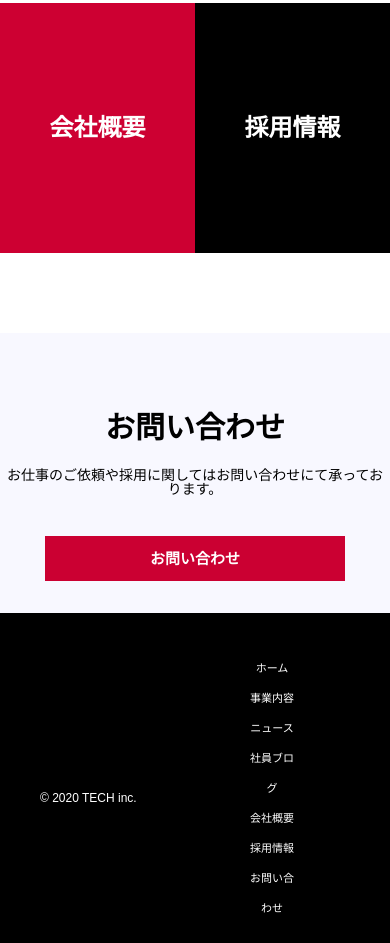
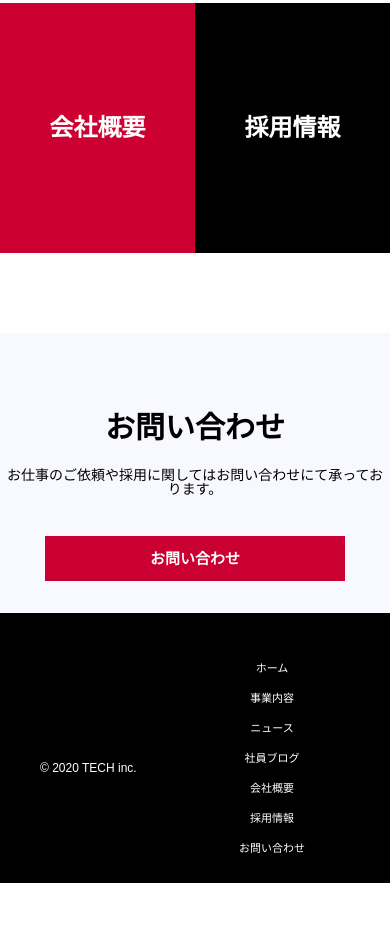
Before and after one commit to owl0206/20211109fukuda, a plain HTML site: page index.html in a window 390 px wide. Shown: the part 4299-5242 px from the top of the page. After the commit the page ends 5182 px from the top, so only its background shows below. Drawn offline with Linux system fonts and the light colour scheme.

Commit message:
submission3

```diff
--- a/css/blog.css
+++ b/css/blog.css
@@ -259,4 +259,7 @@ a {
     width: 40%;
     margin-bottom: 20px;
   }
+  .footer-nav-menu{
+    white-space: nowrap;
+  }
 }
--- a/css/company.css
+++ b/css/company.css
@@ -233,4 +233,7 @@ a {
     width: 40%;
     margin-bottom: 20px;
   }
+  .footer-nav-menu{
+    white-space: nowrap;
+  }
 }
--- a/css/contact.css
+++ b/css/contact.css
@@ -225,4 +225,7 @@ a {
     width: 40%;
     margin-bottom: 20px;
   }
+  .footer-nav-menu{
+    white-space: nowrap;
+  }
 }
--- a/css/index.css
+++ b/css/index.css
@@ -445,4 +445,7 @@ a {
     width: 40%;
     margin-bottom: 20px;
   }
+  .footer-nav-menu{
+    white-space: nowrap;
+  }
 }
--- a/css/news.css
+++ b/css/news.css
@@ -243,4 +243,7 @@ a {
     width: 40%;
     margin-bottom: 20px;
   }
+  .footer-nav-menu{
+    white-space: nowrap;
+  }
 }
--- a/css/recruit.css
+++ b/css/recruit.css
@@ -279,4 +279,7 @@ a {
     width: 40%;
     margin-bottom: 20px;
   }
+  .footer-nav-menu{
+    white-space: nowrap;
+  }
 }
--- a/css/service.css
+++ b/css/service.css
@@ -272,4 +272,7 @@ a {
     width: 40%;
     margin-bottom: 20px;
   }
+  .footer-nav-menu{
+    white-space: nowrap;
+  }
 }
```
